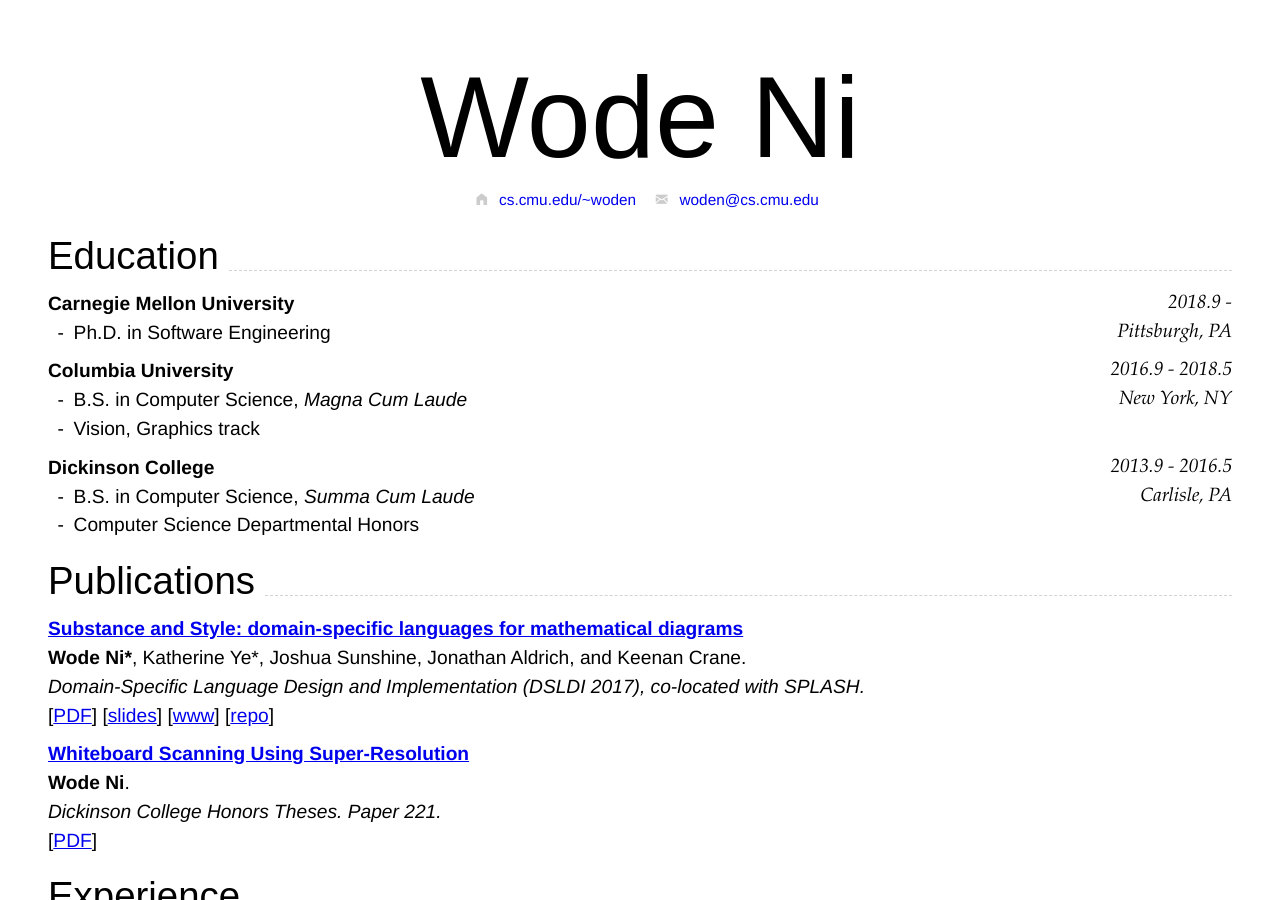
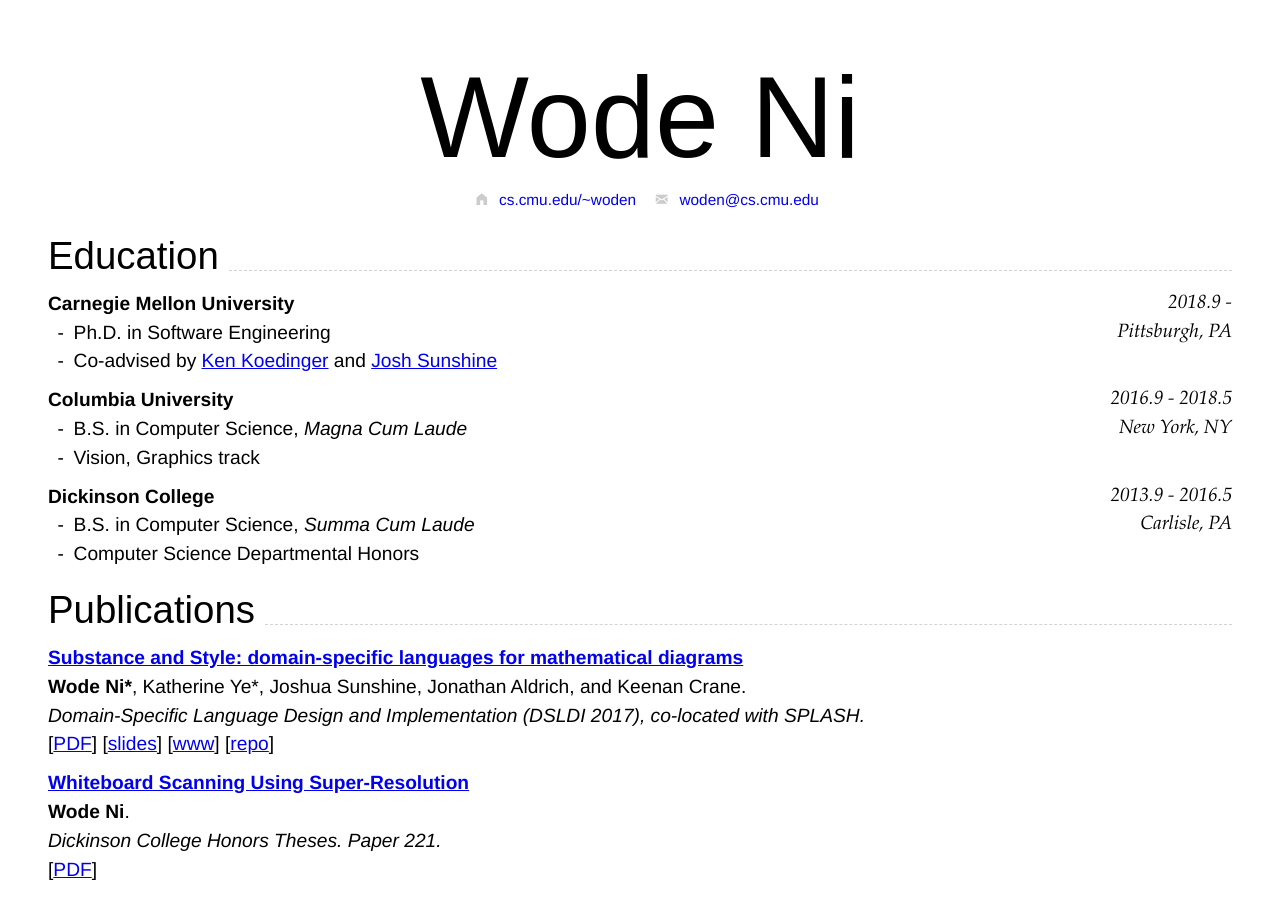
Before and after one commit to wodeni/nimo-markdown-cv, a Jekyll site: the page built from index.md, in a window 1280 px wide and 900 px high. Built offline with Jekyll 4.4.1, drawn with Linux system fonts in a browser that asks for light colours.

Commit message:
added co-advisors

````diff
--- a/index.md
+++ b/index.md
@@ -19,6 +19,7 @@
 Pittsburgh, PA
 ```
 - Ph.D. in Software Engineering
+- Co-advised by [Ken Koedinger](http://pact.cs.cmu.edu/koedinger.html) and [Josh Sunshine](http://www.cs.cmu.edu/~jssunshi/)
 
 ### __Columbia University__ `2016.9 - 2018.5`
 ```
````
